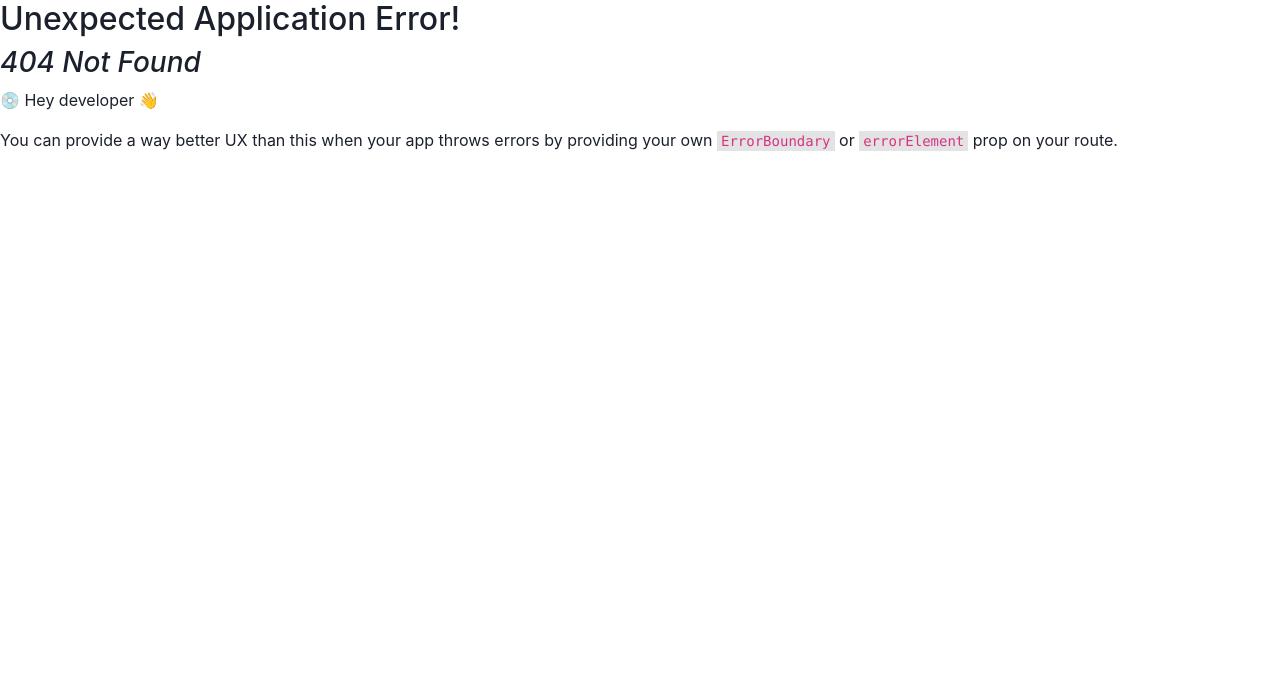
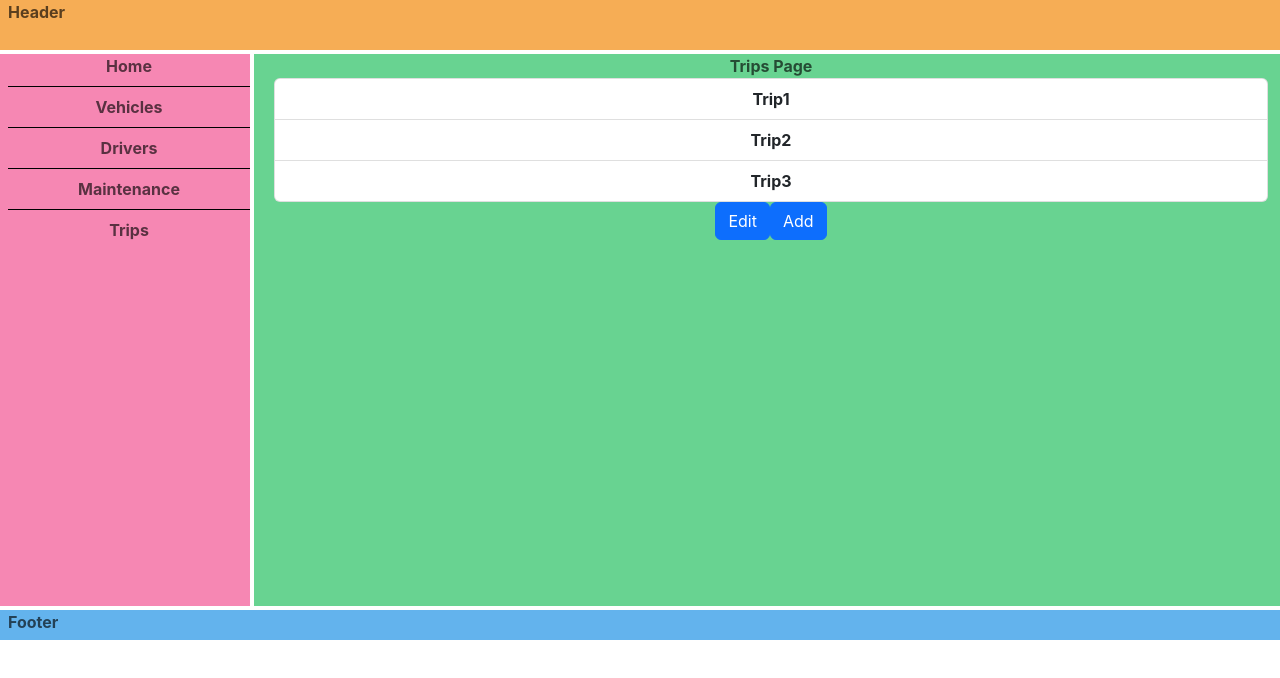
Before and after one commit to ics-499-team-1/drive-doctor-ui, a React (Vite) app: page /trips in a window 1280 px wide. Before the commit this address had no page. Shown: the top 678 px of the page. Built offline with nearby package versions, Linux system fonts and the light colour scheme.

Commit message:
changed to TripsPage

```diff
--- a/src/components/Navbar.tsx
+++ b/src/components/Navbar.tsx
@@ -23,4 +23,4 @@ function Navbar() {
   );
 }
 
-export default Navbar
+export default Navbar;
--- a/src/components/driver/DriverPage.tsx
+++ /dev/null
@@ -1,21 +0,0 @@
-import React from "react";
-import DriverButton from "./DriverButton";
-import DriversList from "./DriversList";
-
-const DriverPage = () => {
-  const addClick = () => console.log("Clicked the add button");
-  const editClick = () => console.log("Clicked the edit button");
-
-  return (
-    <>
-      <div>
-        Drivers Page
-        <DriversList />
-        <DriverButton onClick={editClick}>Edit</DriverButton>
-        <DriverButton onClick={addClick}>Add</DriverButton>
-      </div>
-    </>
-  );
-};
-
-export default DriverPage;
--- a/src/components/driver/Driver.tsx
+++ b/src/components/trip/Trip.tsx
@@ -1,12 +1,12 @@
-import DriverPage from "./DriverPage";
+import TripsPage from "./TripsPage";
 
-const Driver = () => {
+const Trip = () => {
   return (
     <>
       <div className="container text-center">
         <div className="row align-items-start">
           <div className="col">
-            <DriverPage />
+            <TripsPage />
           </div>
         </div>
       </div>
@@ -14,4 +14,4 @@ const Driver = () => {
   );
 };
 
-export default Driver;
+export default Trip;
--- a/src/components/driver/DriverButton.tsx
+++ b/src/components/trip/TripButton.tsx
@@ -12,7 +12,7 @@ interface Props {
   onClick: () => void;
 }
 
-const DriverButton = ({ children, color = "primary", onClick }: Props) => {
+const TripButton = ({ children, color = "primary", onClick }: Props) => {
   return (
     <button className={"btn btn-" + color} onClick={onClick}>
       {children}
@@ -20,4 +20,4 @@ const DriverButton = ({ children, color = "primary", onClick }: Props) => {
   );
 };
 
-export default DriverButton;
+export default TripButton;
--- a/src/components/driver/DriversList.tsx
+++ b/src/components/trip/TripsList.tsx
@@ -1,5 +1,5 @@
-const DriversList = () => {
-  let items = ["driver1", "driver2", "driver3"];
+const TripsList = () => {
+  let items = ["Trip1", "Trip2", "Trip3"];
 
   return (
     <>
@@ -14,4 +14,4 @@ const DriversList = () => {
   );
 };
 
-export default DriversList;
+export default TripsList;
--- /dev/null
+++ b/src/components/trip/TripsPage.tsx
@@ -0,0 +1,21 @@
+import React from "react";
+import TripButton from "./TripButton";
+import TripsList from "./TripsList";
+
+const TripsPage = () => {
+  const addClick = () => console.log("Clicked the add button");
+  const editClick = () => console.log("Clicked the edit button");
+
+  return (
+    <>
+      <div>
+        Trips Page
+        <TripsList />
+        <TripButton onClick={editClick}>Edit</TripButton>
+        <TripButton onClick={addClick}>Add</TripButton>
+      </div>
+    </>
+  );
+};
+
+export default TripsPage;
--- a/src/main.tsx
+++ b/src/main.tsx
@@ -6,7 +6,7 @@ import App from "./App";
 import "bootstrap/dist/css/bootstrap.css";
 import { createBrowserRouter, RouterProvider } from "react-router-dom";
 import Home from "./components/home/Home";
-import Driver from "./components/driver/Driver";
+import Trip from "./components/trip/Trip";
 
 const router = createBrowserRouter([
   {
@@ -18,8 +18,8 @@ const router = createBrowserRouter([
         element: <Home />,
       },
       {
-        path: "drivers",
-        element: <Driver />,
+        path: "trips",
+        element: <Trip />,
       },
     ],
   },
```
Lines whose indentation alone changed are shown as unchanged.
